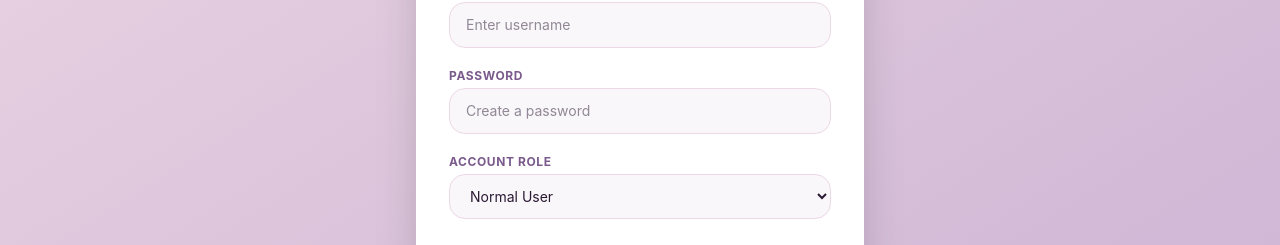
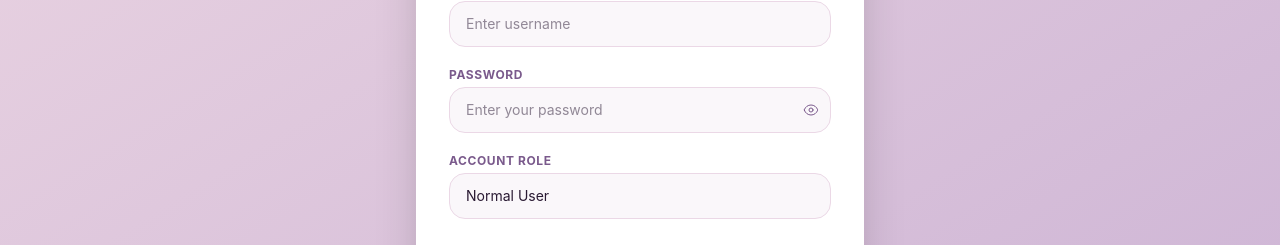
Before and after one commit to deeptibhat28/rolebasedcrudapp, a React (Vite) app: page /register in a window 1280 px wide. Shown: the part 286-531 px from the top of the page. Built offline with nearby package versions, Linux system fonts and the light colour scheme.

Commit message:
login and register page changes toggle button

```diff
--- a/src/pages/Login.jsx
+++ b/src/pages/Login.jsx
@@ -6,6 +6,7 @@
 
 const [username, setUsername] = useState('');
 const [password, setPassword] = useState('');
+const [showPassword, setShowPassword] = useState(false);
 const [error, setError] = useState('');
 const navigate = useNavigate();
 
@@ -58,12 +59,28 @@
 
             <div>
                 <label className="block text-xs font-bold text-[#7a5a8c] uppercase tracking-wider mb-1">Password</label>
-                <input type="password"
+                <div className="relative">
+                <input type={showPassword ? 'text' : 'password'}
                        value={password}
                        onChange={(e) => setPassword(e.target.value)} required
                        placeholder="Enter your password"
                        className="w-full px-4 py-3 bg-[#faf7fa] border border-[#ebd8e6] rounded-2xl text-sm text-[#2a1a33] focus:outline-none focus:ring-2 focus:ring-[#7a5a8c]"
                 />
+                <button type="button" onClick={() => setShowPassword(!showPassword)}
+                    className="absolute inset-y-0 right-0 pr-3 flex items-center text-xs font-bold text-[#7a5a8c] hover:text-[#2a1a33]">
+                        {showPassword ? (
+                            <svg xmlns="http://www.w3.org/2000/svg" fill="none" viewBox="0 0 24 24" strokeWidth={1.5} stroke="currentColor" className="w-4 h-4">
+                    <path strokeLinecap="round" strokeLinejoin="round" d="M3.98 8.223A10.477 10.477 0 001.934 12C3.226 16.338 7.244 19.5 12 19.5c.993 0 1.953-.138 2.863-.395M6.228 6.228A10.45 10.45 0 0112 4.5c4.756 0 8.773 3.162 10.065 7.498a10.523 10.523 0 01-4.293 5.774M6.228 6.228L3 3m3.228 3.228l3.65 3.65m7.894 7.894L21 21m-3.228-3.228l-3.65-3.65m0 0a3 3 0 10-4.243-4.243m4.242 4.242L9.88 9.88" />
+                  </svg>
+                ) : (
+                    <svg xmlns="http://www.w3.org/2000/svg" fill="none" viewBox="0 0 24 24" strokeWidth={1.5} stroke="currentColor" className="w-4 h-4">
+                    <path strokeLinecap="round" strokeLinejoin="round" d="M2.036 12.322a1.012 1.012 0 010-.639C3.423 7.51 7.36 4.5 12 4.5c4.638 0 8.573 3.007 9.963 7.178.07.207.07.431 0 .639C20.577 16.49 16.64 19.5 12 19.5c-4.638 0-8.573-3.007-9.963-7.178z" />
+                    <path strokeLinecap="round" strokeLinejoin="round" d="M15 12a3 3 0 11-6 0 3 3 0 016 0z" />
+                  </svg>
+                )
+                        }
+                </button>
+            </div>
             </div>
 
             <button type="submit" className="w-full py-3.5 bg-[#2a1a33] text-white rounded-2xl font-bold text-sm hover:bg-[#3d274c] transition duration-200 shadow-lg shadow-[#2a1a33]/20 mt-2">
--- a/src/pages/Register.jsx
+++ b/src/pages/Register.jsx
@@ -6,6 +6,7 @@
     const [username, setUsername] = useState('');
     const [password, setPassword] = useState('');
     const [role, setRole] = useState('user');
+    const [showPassword, setShowPassword] = useState(false);
     const [error, setError] = useState();
     const navigate = useNavigate();
 
@@ -55,14 +56,28 @@
 
             <div>
             <label className="block text-xs font-bold text-[#7a5a8c] uppercase tracking-wider mb-1">Password</label>
-            <input
-              type="password"
-              value={password}
-              onChange={(e) => setPassword(e.target.value)}
-              required
-              placeholder="Create a password"
-              className="w-full px-4 py-3 bg-[#faf7fa] border border-[#ebd8e6] rounded-2xl text-sm text-[#2a1a33] focus:outline-none focus:ring-2 focus:ring-[#7a5a8c]"
-            />
+           <div className="relative">
+                <input type={showPassword ? 'text' : 'password'}
+                       value={password}
+                       onChange={(e) => setPassword(e.target.value)} required
+                       placeholder="Enter your password"
+                       className="w-full px-4 py-3 bg-[#faf7fa] border border-[#ebd8e6] rounded-2xl text-sm text-[#2a1a33] focus:outline-none focus:ring-2 focus:ring-[#7a5a8c]"
+                />
+                <button type="button" onClick={() => setShowPassword(!showPassword)}
+                    className="absolute inset-y-0 right-0 pr-3 flex items-center text-xs font-bold text-[#7a5a8c] hover:text-[#2a1a33]">
+                        {showPassword ? (
+                            <svg xmlns="http://www.w3.org/2000/svg" fill="none" viewBox="0 0 24 24" strokeWidth={1.5} stroke="currentColor" className="w-4 h-4">
+                    <path strokeLinecap="round" strokeLinejoin="round" d="M3.98 8.223A10.477 10.477 0 001.934 12C3.226 16.338 7.244 19.5 12 19.5c.993 0 1.953-.138 2.863-.395M6.228 6.228A10.45 10.45 0 0112 4.5c4.756 0 8.773 3.162 10.065 7.498a10.523 10.523 0 01-4.293 5.774M6.228 6.228L3 3m3.228 3.228l3.65 3.65m7.894 7.894L21 21m-3.228-3.228l-3.65-3.65m0 0a3 3 0 10-4.243-4.243m4.242 4.242L9.88 9.88" />
+                  </svg>
+                ) : (
+                    <svg xmlns="http://www.w3.org/2000/svg" fill="none" viewBox="0 0 24 24" strokeWidth={1.5} stroke="currentColor" className="w-4 h-4">
+                    <path strokeLinecap="round" strokeLinejoin="round" d="M2.036 12.322a1.012 1.012 0 010-.639C3.423 7.51 7.36 4.5 12 4.5c4.638 0 8.573 3.007 9.963 7.178.07.207.07.431 0 .639C20.577 16.49 16.64 19.5 12 19.5c-4.638 0-8.573-3.007-9.963-7.178z" />
+                    <path strokeLinecap="round" strokeLinejoin="round" d="M15 12a3 3 0 11-6 0 3 3 0 016 0z" />
+                  </svg>
+                )
+                        }
+                </button>
+            </div>
           </div>
 
           <div>
@@ -70,7 +85,7 @@
             <select
               value={role}
               onChange={(e) => setRole(e.target.value)}
-              className="w-full px-4 py-3 bg-[#faf7fa] border border-[#ebd8e6] rounded-2xl text-sm text-[#2a1a33] focus:outline-none focus:ring-2 focus:ring-[#7a5a8c]"
+              className="w-full px-4 py-3 bg-[#faf7fa] border border-[#ebd8e6] rounded-2xl text-sm text-[#2a1a33] focus:outline-none focus:ring-2 focus:ring-[#7a5a8c] appearance-none cursor-pointer"
             >
               <option value="user">Normal User</option>
               <option value="admin">Admin</option>
```
